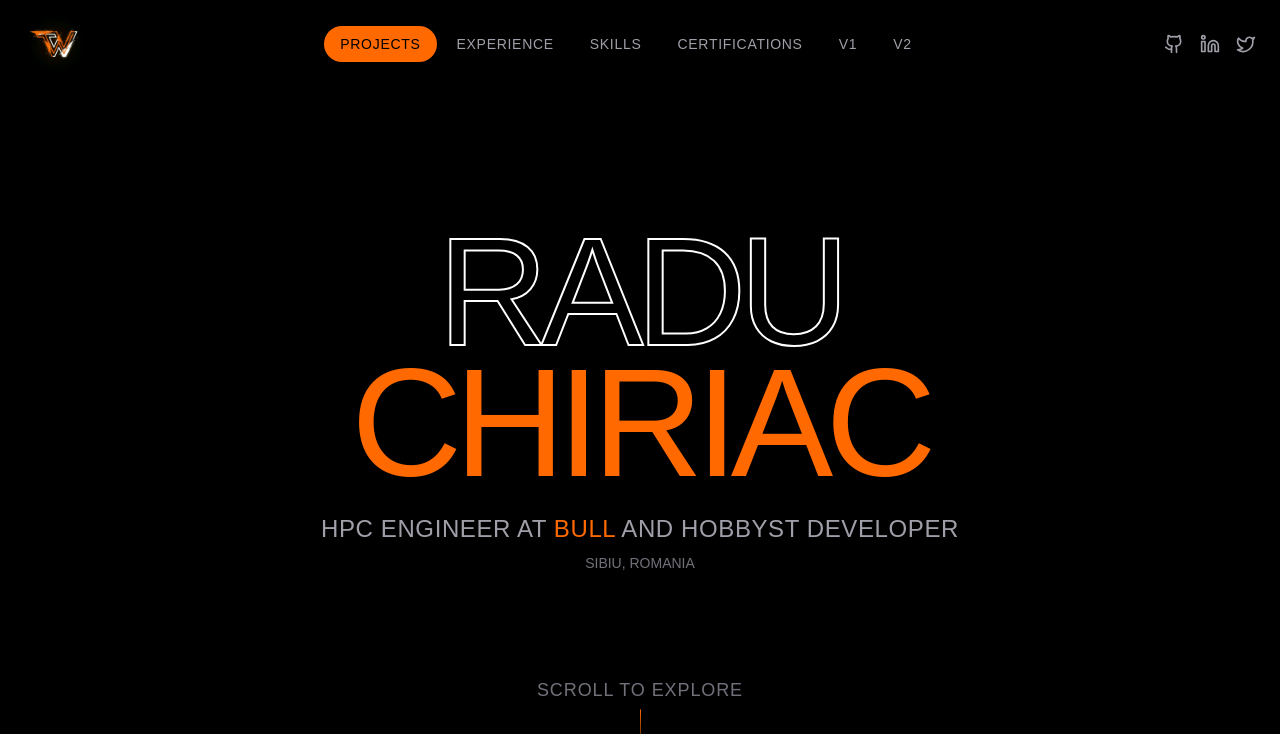
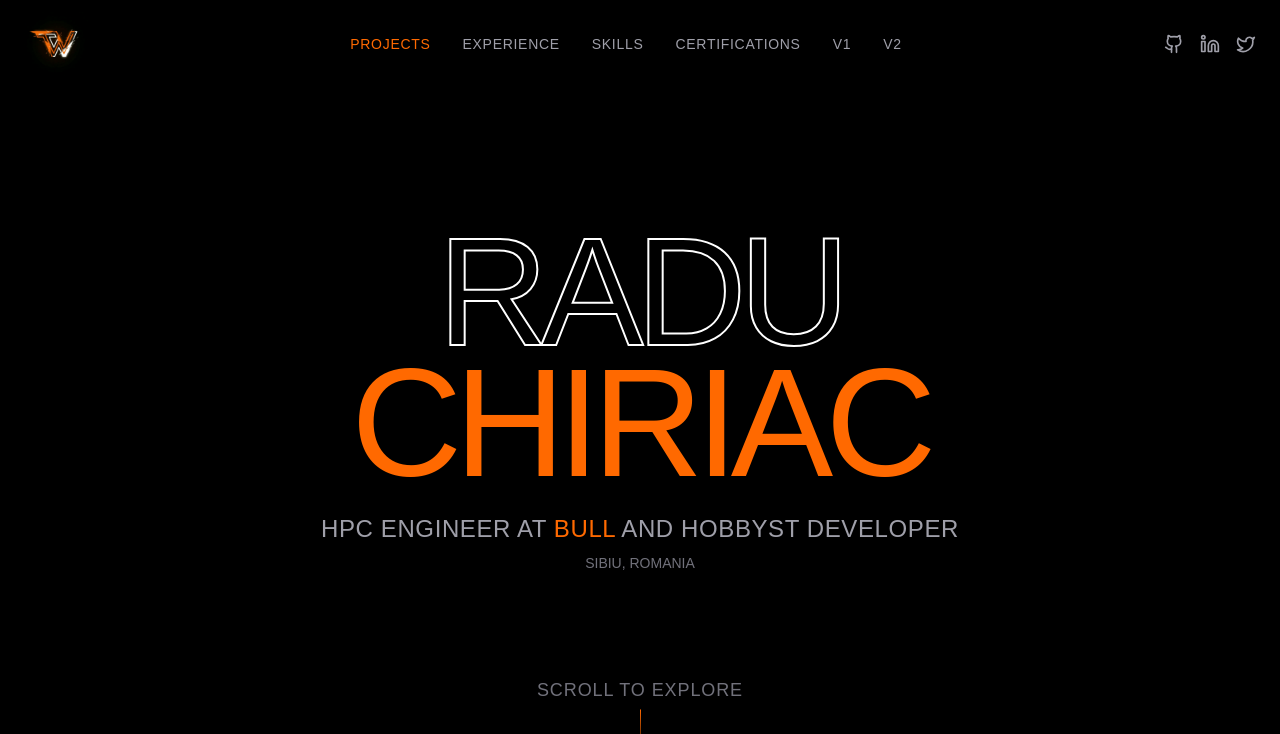
Before and after one commit to the-whiz84/the-whiz.dev, a React (Vite) app: page / in a window 1280 px wide. Shown: the top 734 px of the page. Built offline with nearby package versions, Linux system fonts and the light colour scheme; a web font is replaced by a local one.

Commit message:
Final Polish: Navbar styling, alignment, email correction, and SEO updates

```diff
--- a/index.html
+++ b/index.html
@@ -4,7 +4,22 @@
     <meta charset="UTF-8" />
     <link rel="icon" type="image/svg+xml" href="/vite.svg" />
     <meta name="viewport" content="width=device-width, initial-scale=1.0" />
-    <title>the-whiz.dev</title>
+    <title>The-Whiz | Radu Chiriac Personal Website</title>
+    <meta name="description" content="Portfolio of Radu Chiriac - HPC Engineer at BULL and Hobbyst Developer. Specializing in Python, DevOps, AWS, and AI." />
+
+    <!-- Open Graph / Facebook -->
+    <meta property="og:type" content="website" />
+    <meta property="og:url" content="https://the-whiz.dev/" />
+    <meta property="og:title" content="The-Whiz | Radu Chiriac Personal Website" />
+    <meta property="og:description" content="Portfolio of Radu Chiriac - HPC Engineer at BULL and Hobbyst Developer. Specializing in Python, DevOps, AWS, and AI." />
+    <meta property="og:image" content="https://the-whiz.dev/assets/img/profile-old.png" />
+
+    <!-- Twitter -->
+    <meta property="twitter:card" content="summary_large_image" />
+    <meta property="twitter:url" content="https://the-whiz.dev/" />
+    <meta property="twitter:title" content="The-Whiz | Radu Chiriac Personal Website" />
+    <meta property="twitter:description" content="Portfolio of Radu Chiriac - HPC Engineer at BULL and Hobbyst Developer. Specializing in Python, DevOps, AWS, and AI." />
+    <meta property="twitter:image" content="https://the-whiz.dev/assets/img/profile-old.png" />
   </head>
   <body>
     <div id="root"></div>
--- a/src/pages/Home.tsx
+++ b/src/pages/Home.tsx
@@ -119,17 +119,17 @@ export default function Home() {
           </div>
 
           {/* Desktop Nav */}
-          <ul className="hidden md:flex items-center gap-1">
+          <ul className="hidden md:flex items-center gap-8">
             {navItems.map((item) => {
               const isActive = activeSection === item.href.substring(1)
               return (
                 <li key={item.label}>
                   <button
                     onClick={() => scrollToSection(item.href)}
-                    className={`font-clash text-sm tracking-wider px-4 py-2 rounded-full transition-all duration-300 ${
+                    className={`font-clash text-sm tracking-wider transition-all duration-300 ${
                       isActive
-                        ? 'bg-orange-500 text-black'
-                        : 'text-zinc-400 hover:text-white hover:bg-zinc-800'
+                        ? 'text-orange-500'
+                        : 'text-zinc-400 hover:text-orange-500'
                     }`}
                   >
                     {item.label.toUpperCase()}
@@ -143,7 +143,7 @@ export default function Home() {
                 href="https://v1.the-whiz.dev"
                 target="_blank"
                 rel="noopener noreferrer"
-                className="font-clash text-sm tracking-wider px-4 py-2 rounded-full text-zinc-400 hover:text-white hover:bg-zinc-800 transition-all duration-300"
+                className="font-clash text-sm tracking-wider text-zinc-400 hover:text-orange-500 transition-all duration-300"
               >
                 V1
               </a>
@@ -153,7 +153,7 @@ export default function Home() {
                 href="https://v2.the-whiz.dev"
                 target="_blank"
                 rel="noopener noreferrer"
-                className="font-clash text-sm tracking-wider px-4 py-2 rounded-full text-zinc-400 hover:text-white hover:bg-zinc-800 transition-all duration-300"
+                className="font-clash text-sm tracking-wider text-zinc-400 hover:text-orange-500 transition-all duration-300"
               >
                 V2
               </a>
@@ -290,7 +290,7 @@ export default function Home() {
 
       {/* Projects Section — Right After Hero */}
       <section id="projects" className="py-24 px-6 md:px-8">
-        <div className="max-w-7xl mx-auto">
+        <div className="max-w-6xl mx-auto">
           <motion.h2
             initial={{ opacity: 0, x: -50 }}
             whileInView={{ opacity: 1, x: 0 }}
@@ -465,7 +465,7 @@ export default function Home() {
       </section>
 
       <footer id="contact" className="py-10 px-8 border-t border-zinc-900 relative overflow-hidden">
-        <div className="max-w-7xl mx-auto">
+        <div className="max-w-6xl mx-auto">
           <div className="grid grid-cols-1 md:grid-cols-2 gap-8 items-center mb-10">
             <div className="text-left">
               <motion.h2
@@ -494,7 +494,7 @@ export default function Home() {
                 <Download className="w-4 h-4" /> DOWNLOAD CV
               </a>
               <a
-                href="mailto:contact@the-whiz.dev"
+                href="mailto:radu@the-whiz.dev"
                 className="font-clash text-sm px-8 py-4 bg-white text-black hover:bg-orange-500 transition-all duration-300 flex items-center gap-3"
               >
                 <Mail className="w-4 h-4" /> SEND EMAIL
```
